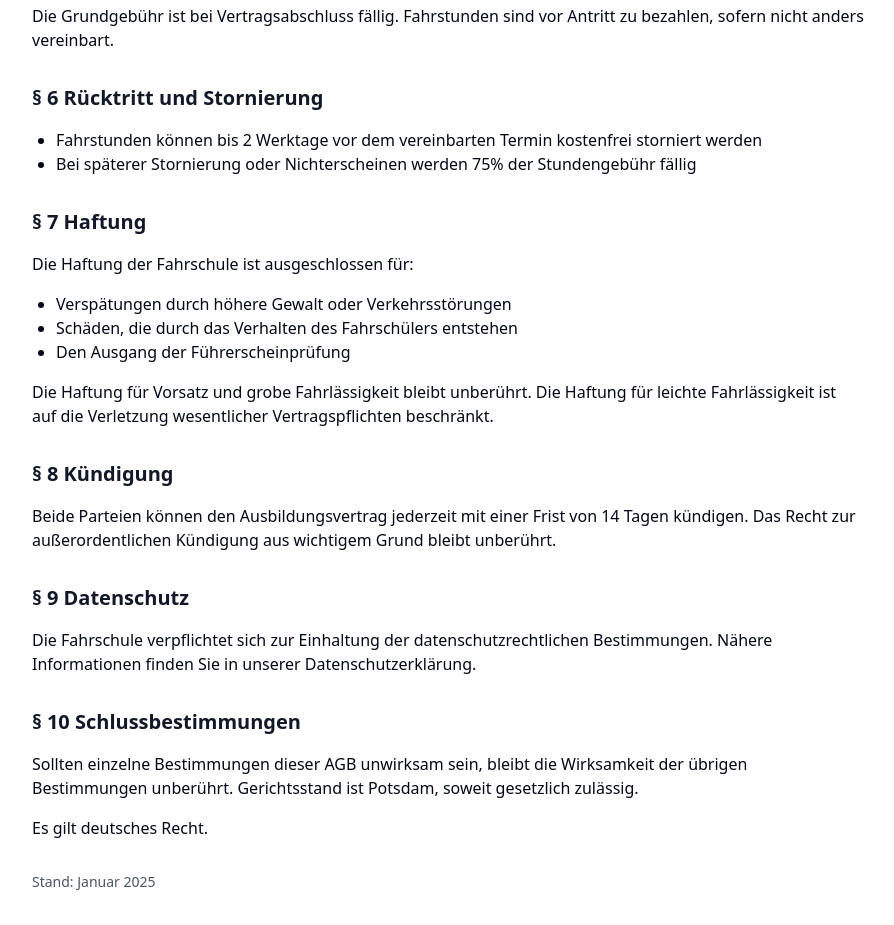
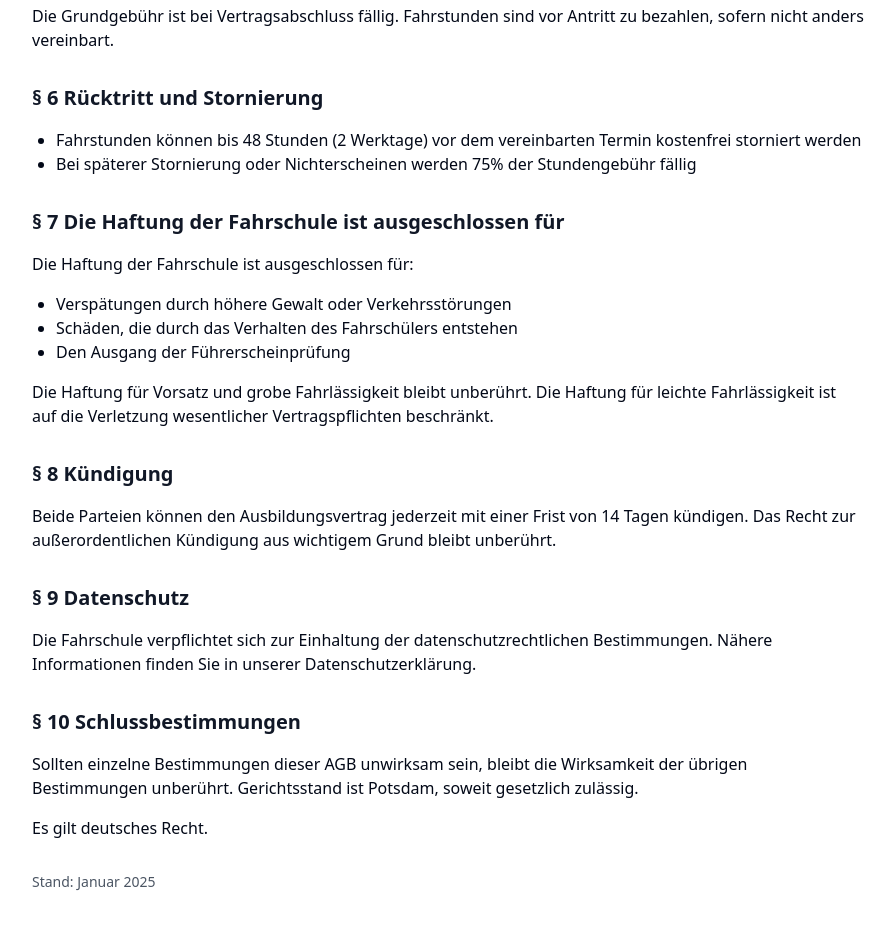
Before and after one commit to jakobkrenzlin-cloud/abf-fahrschule-potsdam, a React (Vite) app: page /agb in a window 1280 px wide. Shown: the part 1020-1945 px from the top of the page, without its empty margins (192-1086 px from the left). Built offline with nearby package versions, Linux system fonts and the light colour scheme.

Commit message:
Visual edit in Lovable

```diff
--- a/src/pages/AGB.tsx
+++ b/src/pages/AGB.tsx
@@ -45,14 +45,14 @@ const AGB = () => {
           <h2 className="text-xl font-semibold text-gray-900 mb-4 mt-8">§ 6 Rücktritt und Stornierung</h2>
 
           <ul className="mb-4 ml-6 list-disc">
-            <li>Fahrstunden können bis 2 Werktage vor dem vereinbarten Termin kostenfrei storniert werden</li>
+            <li>Fahrstunden können bis 48 Stunden (2 Werktage) vor dem vereinbarten Termin kostenfrei storniert werden</li>
             <li>Bei späterer Stornierung oder Nichterscheinen werden 75% der Stundengebühr fällig</li>
 
 
           </ul>
 
 
-          <h2 className="text-xl font-semibold text-gray-900 mb-4 mt-8">§ 7 Haftung</h2>
+          <h2 className="text-xl font-semibold text-gray-900 mb-4 mt-8">§ 7 Die Haftung der Fahrschule ist ausgeschlossen für</h2>
           <p className="mb-4">Die Haftung der Fahrschule ist ausgeschlossen für:</p>
           <ul className="mb-4 ml-6 list-disc">
             <li>Verspätungen durch höhere Gewalt oder Verkehrsstörungen</li>
```
